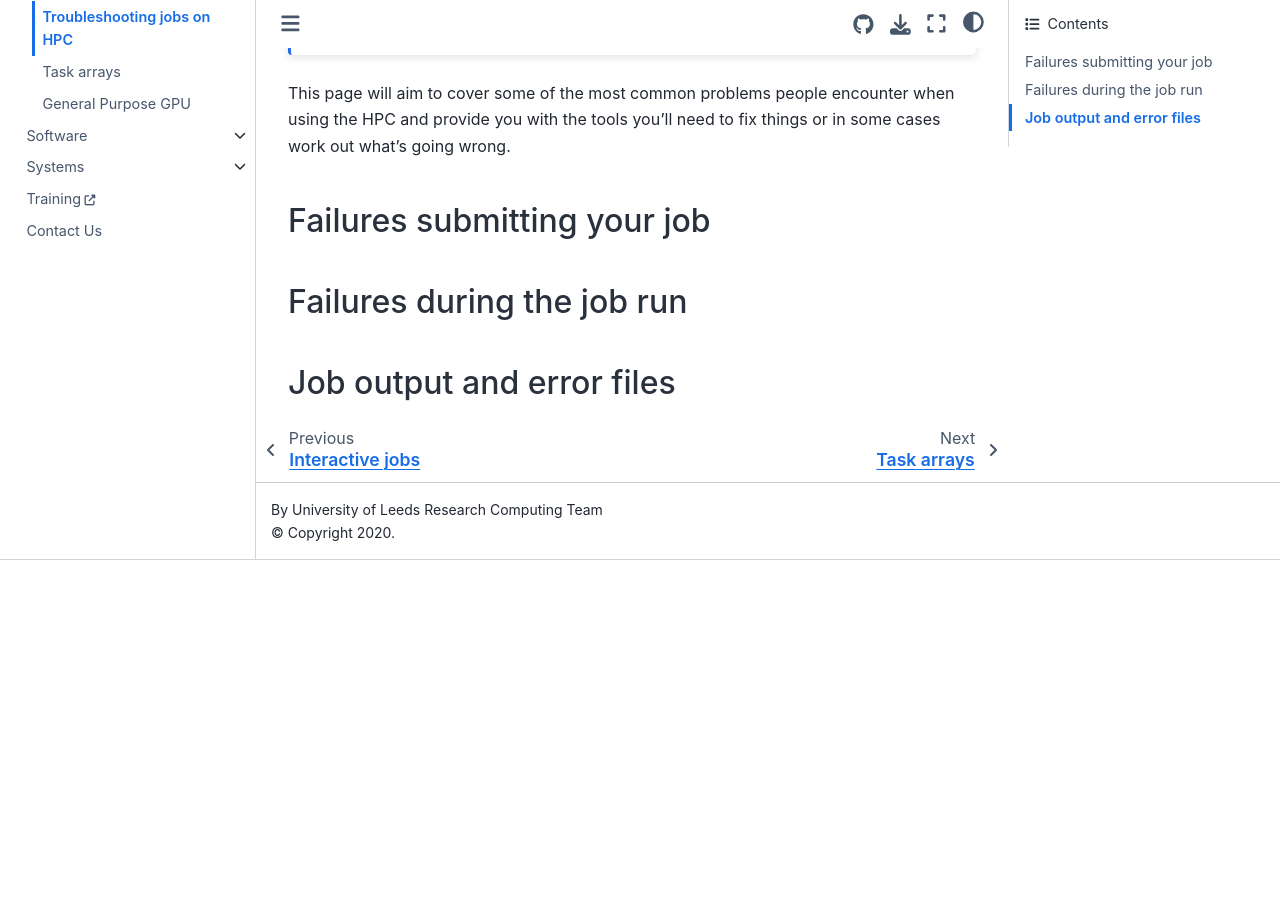
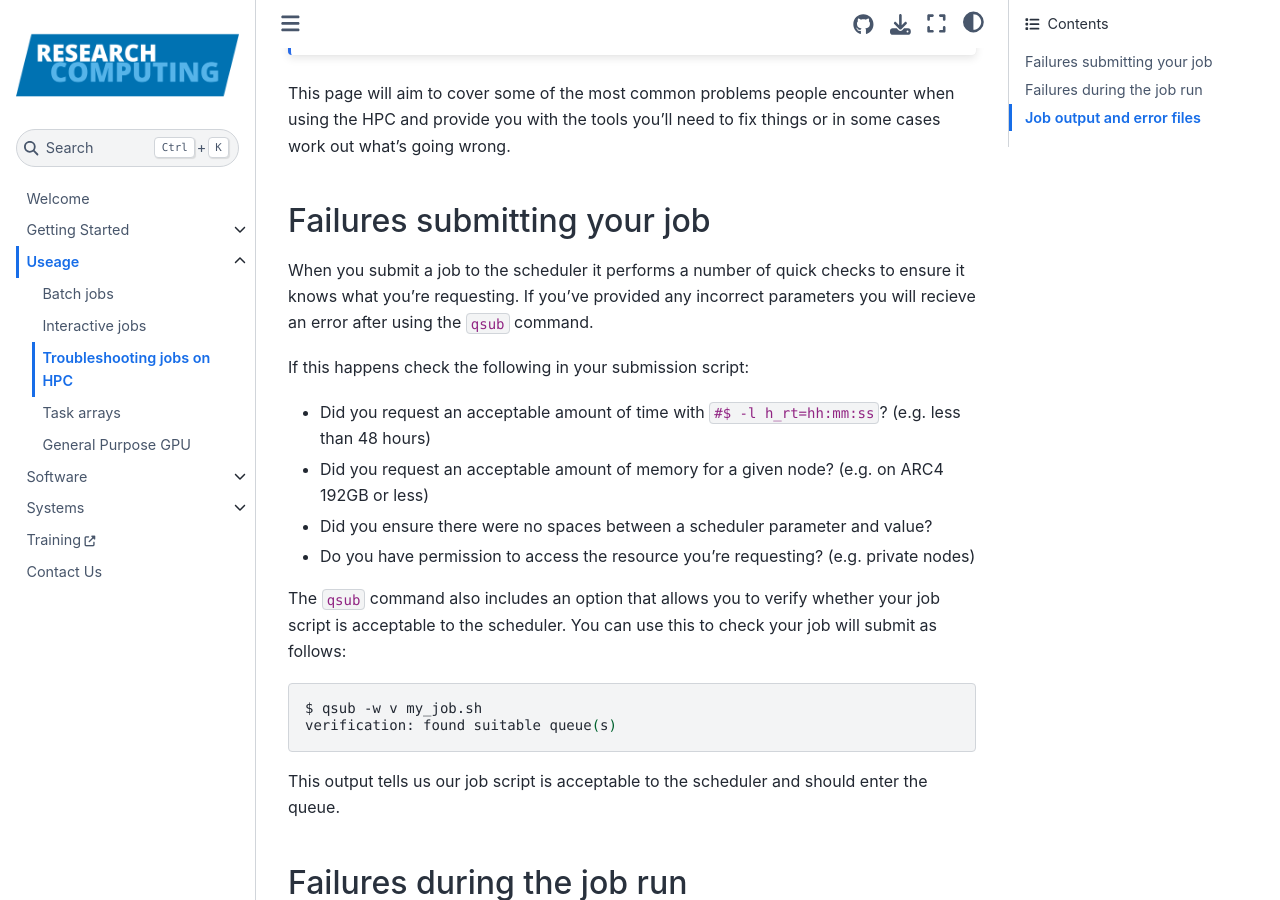
Before and after one commit to foqueiroz/arcdocs.github.io, a Jupyter Book: the page built from book/useage/troubleshooting.md, in a window 1280 px wide and 900 px high, scrolled down 348 px. Built offline with Jupyter Book 1.0.4 settings and Sphinx 7.4.7 and the Sphinx Book theme 1.1.4, drawn with Linux system fonts in a browser that asks for light colours; before the commit the page ends 908 px from its top, so only the background shows below that.

Commit message:
added troubleshooting guide on failure to submit

````diff
--- a/book/useage/troubleshooting.md
+++ b/book/useage/troubleshooting.md
@@ -10,6 +10,24 @@ This page will aim to cover some of the most common problems people encounter wh
 
 ## Failures submitting your job
 
+When you submit a job to the scheduler it performs a number of quick checks to ensure it knows what you're requesting. If you've provided any incorrect parameters you will recieve an error after using the `qsub` command.
+
+If this happens check the following in your submission script:
+
+- Did you request an acceptable amount of time with `#$ -l h_rt=hh:mm:ss`? (e.g. less than 48 hours)
+- Did you request an acceptable amount of memory for a given node? (e.g. on ARC4 192GB or less)
+- Did you ensure there were no spaces between a scheduler parameter and value?
+- Do you have permission to access the resource you're requesting? (e.g. private nodes)
+
+The `qsub` command also includes an option that allows you to verify whether your job script is acceptable to the scheduler. You can use this to check your job will submit as follows:
+
+```bash
+$ qsub -w v my_job.sh
+verification: found suitable queue(s)
+```
+
+This output tells us our job script is acceptable to the scheduler and should enter the queue.
+
 ## Failures during the job run
 
 ## Job output and error files
````
